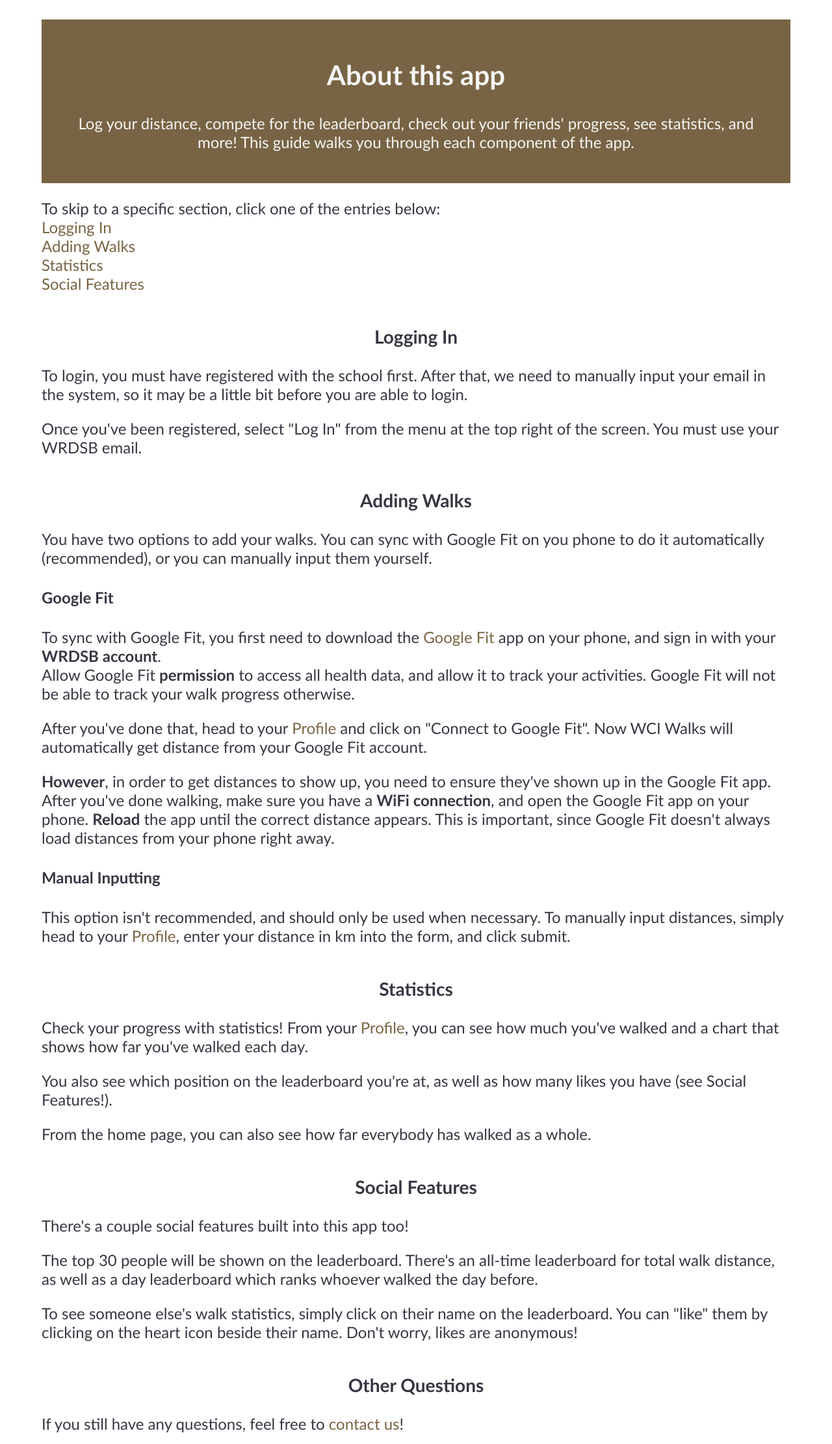
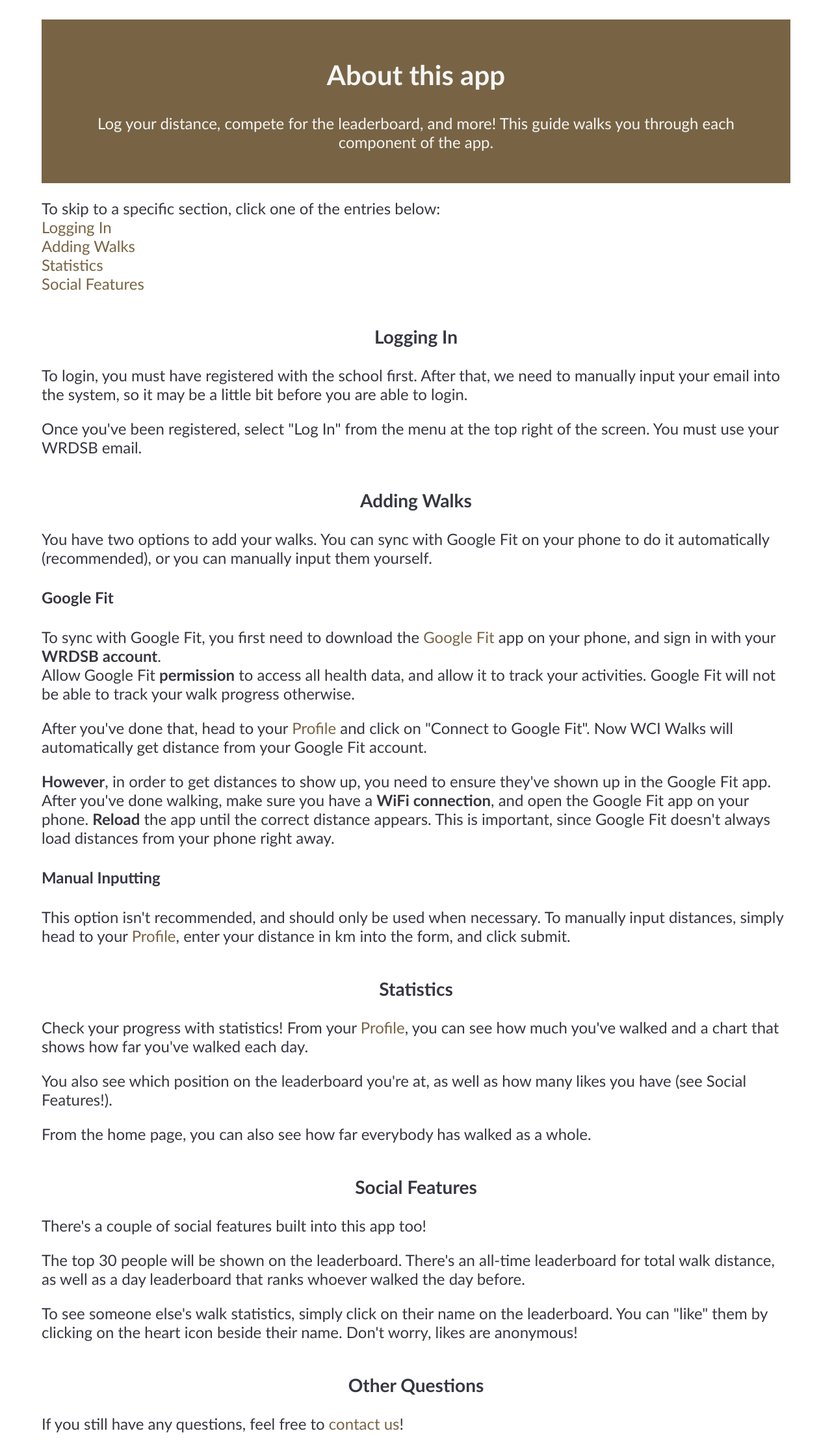
Before and after one commit to WCI-Computer-Science/WCI-Walks, a Python web app: template application/templates/help.html in a window 1280 px wide. Shown: the part 186-2409 px from the top of the page at 65% size. Run offline with Jinja, Linux system fonts and the light colour scheme; the template is opened without the code that fills it, so the values that code supplies are empty.

Commit message:
typos and style

```diff
--- a/application/templates/contact.html
+++ b/application/templates/contact.html
@@ -14,7 +14,9 @@
         If you have a suggestion or request for a feature,
         or if you have questions or concerns,
         feel free to contact us!
-        You can reach as through our email
+    </p>
+    <p>
+        You can reach us through our email
         <a href="mailto:wcicomputerscience@gmail.com" target="_blank">wcicomputerscience@gmail.com</a>,
         or DM us on Instagram @wci_computer_science.
         {% if current_user is defined and current_user.is_authenticated and current_user.is_admin() %}
--- a/application/templates/help.html
+++ b/application/templates/help.html
@@ -6,8 +6,7 @@
     <div class="legalheader contentr">
         <h2>About this app</h2>
         <p>
-            Log your distance, compete for the leaderboard,
-            check out your friends' progress, see statistics, and more!
+            Log your distance, compete for the leaderboard, and more!
             This guide walks you through each component of the app.
         </p>
     </div>
@@ -22,7 +21,7 @@
     <h3 id="helploggingin">Logging In</h3>
     <p>
         To login, you must have registered with the school first.
-        After that, we need to manually input your email in the system,
+        After that, we need to manually input your email into the system,
         so it may be a little bit before you are able to login.
     </p>
     <p>
@@ -33,7 +32,7 @@
     <h3 id="helpwalks">Adding Walks</h3>
     <p>
         You have two options to add your walks.
-        You can sync with Google Fit on you phone to do it automatically (recommended),
+        You can sync with Google Fit on your phone to do it automatically (recommended),
         or you can manually input them yourself.
     </p>
     <h4 id="helpwalksfit">Google Fit</h5>
@@ -84,12 +83,12 @@
 
     <h3 id="helpsocial">Social Features</h3>
     <p>
-        There's a couple social features built into this app too!
+        There's a couple of social features built into this app too!
     </p>
     <p>
         The top 30 people will be shown on the leaderboard.
         There's an all-time leaderboard for total walk distance,
-        as well as a day leaderboard which ranks whoever walked the day before.
+        as well as a day leaderboard that ranks whoever walked the day before.
     </p>
     <p>
         To see someone else's walk statistics, simply click on their name on the leaderboard.
```
